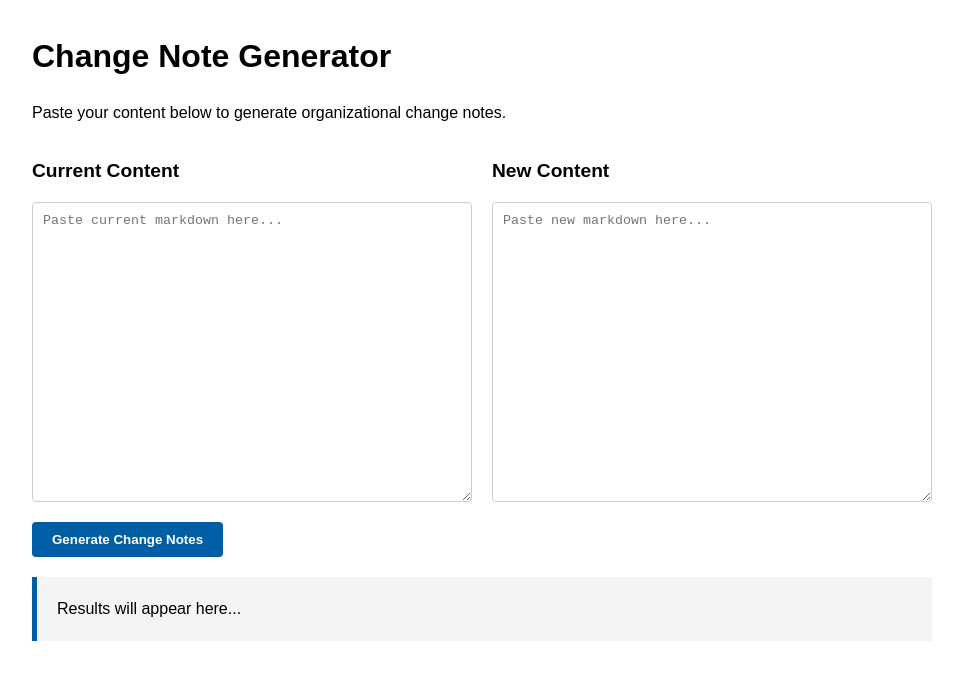
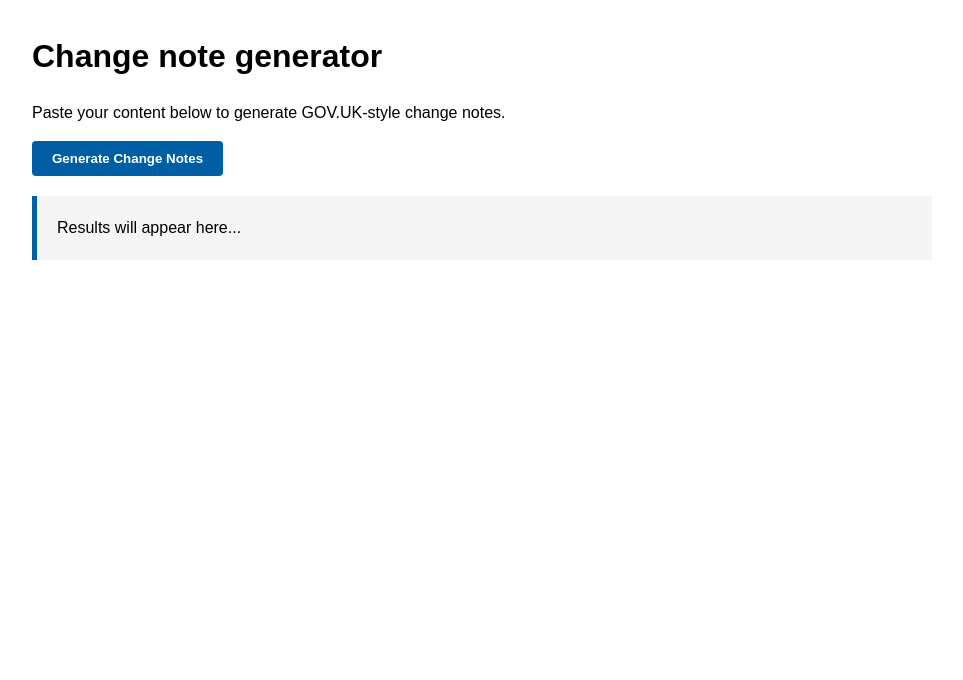
Before and after one commit to antoni-devlin/change-notes-generator, a plain HTML site: page index.html in a window 1280 px wide. Shown: the whole page, without its empty margins (158-1121 px from the left). Drawn offline with Linux system fonts and the light colour scheme.

Commit message:
Minor wording updates

```diff
--- a/index.html
+++ b/index.html
@@ -3,29 +3,14 @@
   <head>
     <meta charset="UTF-8" />
     <meta name="viewport" content="width=device-width, initial-scale=1.0" />
-    <title>Markdown Change Note Generator</title>
+    <title>Change note generator</title>
     <script src="diff.min.js"></script>
     <link rel="stylesheet" href="style.css" />
     <link rel="icon" type="image/x-icon" href="favicon.png" />
   </head>
   <body>
-    <h1>Change Note Generator</h1>
-    <p>Paste your content below to generate organizational change notes.</p>
-
-    <div class="container">
-      <div class="box">
-        <h2>Current Content</h2>
-        <textarea
-          id="oldContent"
-          placeholder="Paste current markdown here..."
-        ></textarea>
-      </div>
-      <div class="box">
-        <h2>New Content</h2>
-        <textarea
-          id="newContent"
-          placeholder="Paste new markdown here..."
-        ></textarea>
+      <h1>Change note generator</h1>
+      <p>Paste your content below to generate GOV.UK-style change notes.</p>
       </div>
     </div>
 
```
